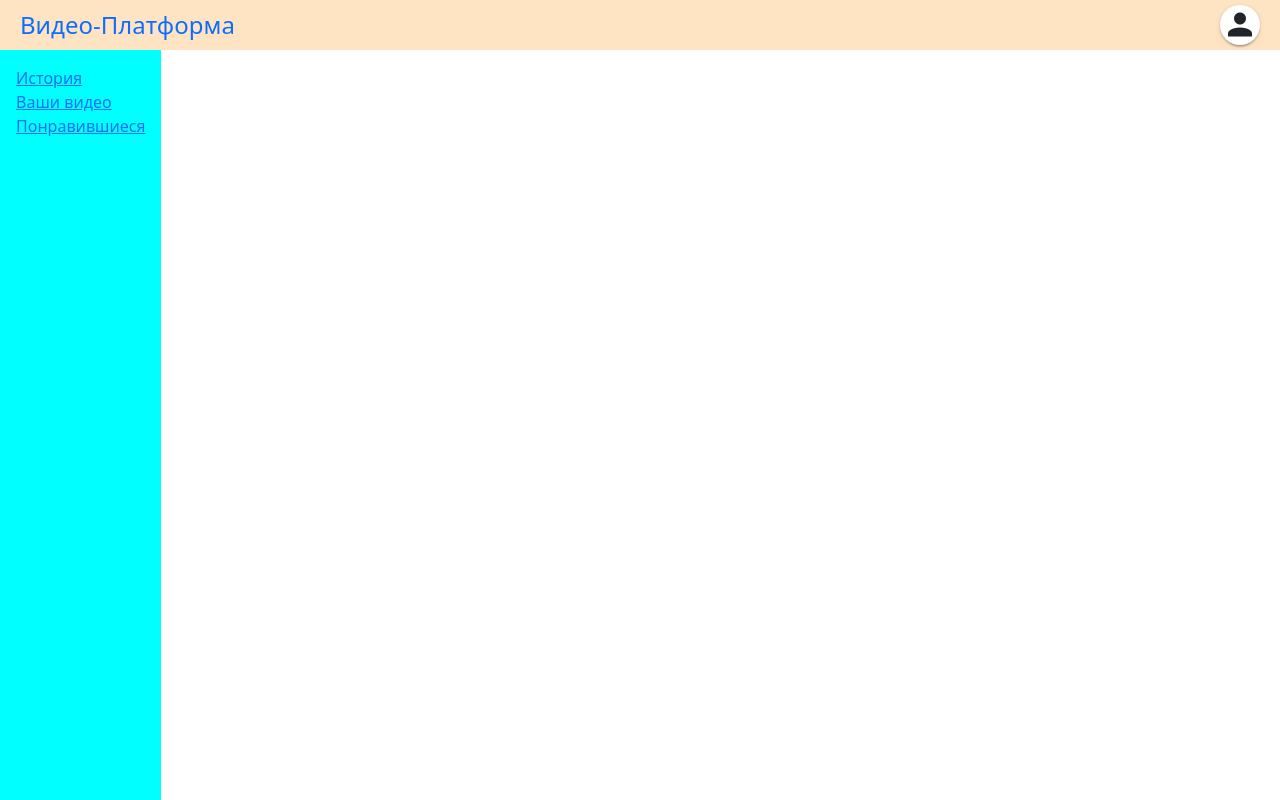
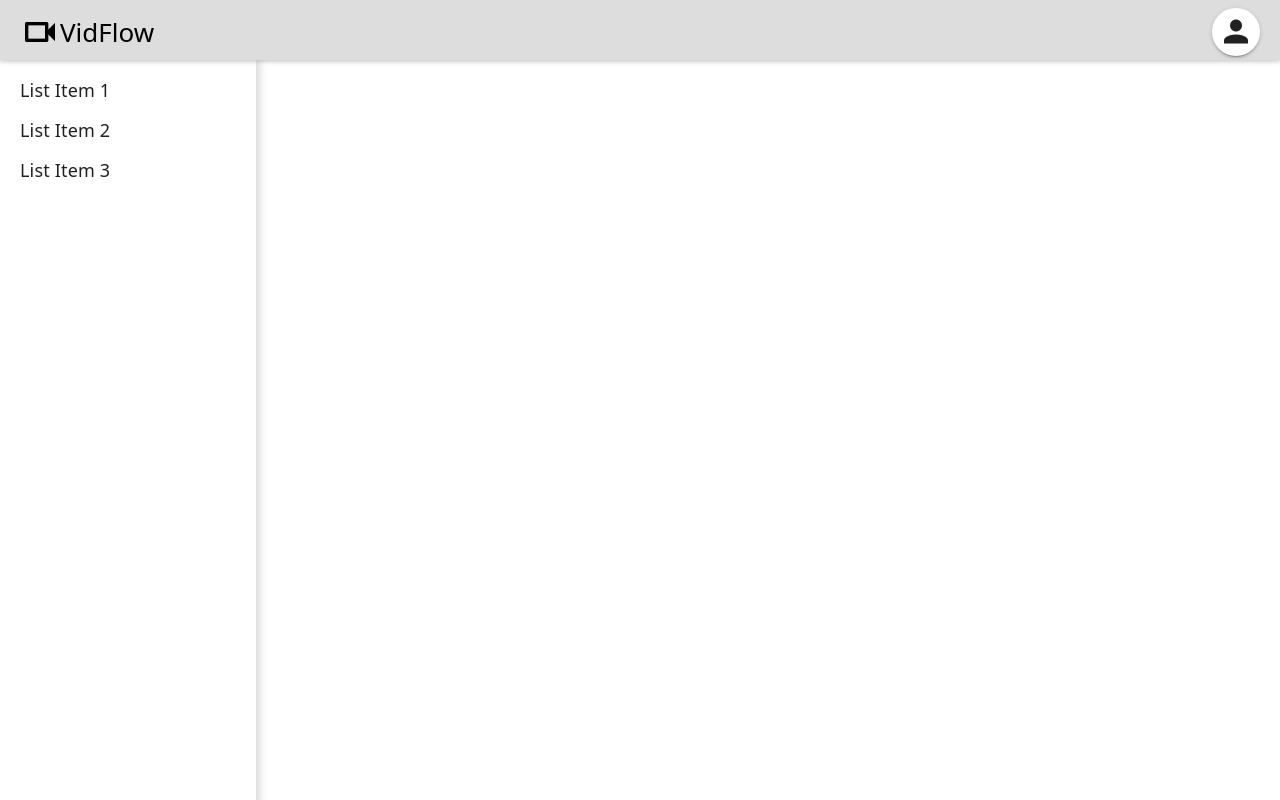
Before and after one commit to JlaBaLLluK/videos, a Vue app in the folder frontend/: page / in a window 1280 px wide. Built offline with nearby package versions, Linux system fonts and the light colour scheme.

Commit message:
feat: rework app.vue

```diff
--- a/frontend/index.html
+++ b/frontend/index.html
@@ -4,7 +4,7 @@
     <meta charset="UTF-8">
     <link rel="icon" href="/favicon.ico">
     <meta name="viewport" content="width=device-width, initial-scale=1.0">
-    <title>Videos</title>
+    <title>VidFlow</title>
   </head>
   <body>
     <div id="app"></div>
--- a/frontend/src/App.vue
+++ b/frontend/src/App.vue
@@ -1,17 +1,18 @@
 <script setup>
-import {computed, onMounted, onUnmounted, ref} from "vue";
+import {computed, onMounted, onUnmounted, ref, watch} from "vue";
 import {useRoute, useRouter} from "vue-router";
 import {userLogout} from "@/api/index.js";
 
 const router = useRouter()
 const route = useRoute();
 
-const isAuthenticated = ref();
+const user = ref(JSON.parse(localStorage.getItem('user')));
+const isAuthenticated = ref(!!user.value);
 const isMenuOpened = ref(false);
-const user = ref({});
 const showSidebar = computed(() => !["registration", "login"].includes(route.name));
 
 function userLoginEventHandler() {
+  user.value = JSON.parse(localStorage.getItem('user'));
   isAuthenticated.value = true;
 }
 
@@ -35,8 +36,6 @@
 }
 
 onMounted(() => {
-  user.value = JSON.parse(localStorage.getItem("user"));
-  isAuthenticated.value = !!user;
   window.addEventListener("user-login", userLoginEventHandler);
   window.addEventListener("user-logout", userLogoutEventHandler);
 });
@@ -49,18 +48,22 @@
 </script>
 
 <template>
+  <v-app>
     <div class="site-container d-flex vh-100">
-    <header class="w-100 d-flex align-center">
-      <nav class="navbar d-flex align-center justify-space-between w-100">
-        <div class="pl-5">
+      <header class="w-100">
+        <nav class="navbar w-100 h-100">
+          <div class="pl-5 h-100">
             <router-link to="/">
-            Видео-Платформа
+              <div class="d-flex h-100 align-center">
+                <v-icon style="font-size: 40px;">mdi-video-outline</v-icon>
+                <span>VidFlow</span>
+              </div>
             </router-link>
           </div>
           <div class="pr-5">
             <v-menu v-model="isMenuOpened">
               <template v-slot:activator="{ props }">
-              <v-btn v-bind="props" icon style="font-size: 24px; height: 40px; width: 40px;" @click="toggleMenu">
+                <v-btn v-bind="props" icon style="font-size: 24px;" @click="toggleMenu">
                   <v-icon>mdi-account</v-icon>
                 </v-btn>
               </template>
@@ -76,34 +79,46 @@
           </div>
         </nav>
       </header>
-    <aside v-if="showSidebar" class="sidebar d-flex flex-column p-3" style="margin-top: 50px; background-color: aqua">
-      <router-link to="/history">История</router-link>
-      <router-link to="/videos">Ваши видео</router-link>
-      <router-link to="/liked">Понравившиеся</router-link>
-    </aside>
+      <v-navigation-drawer v-if="showSidebar">
+        <v-list-item link title="List Item 1" class="pl-5"></v-list-item>
+        <v-list-item link title="List Item 2" class="pl-5"></v-list-item>
+        <v-list-item link title="List Item 3" class="pl-5"></v-list-item>
+      </v-navigation-drawer>
       <div class="d-flex justify-center w-100">
         <router-view/>
       </div>
     </div>
+  </v-app>
 </template>
 
-<style>
-body {
-  margin: 0;
-  padding: 0;
-}
-</style>
-
 <style scoped>
-
 header {
-  background-color: bisque;
-  height: 50px;
+  background-color: #dddddd;
+  height: 60px;
   position: fixed;
+  box-shadow: 0 2px 4px rgba(0, 0, 0, 0.2);
+  z-index: 2 !important;
 }
 
 header a {
   text-decoration: none;
-  font-size: 24px;
+  font-size: 26px;
+  color: black;
 }
+
+:deep(.v-navigation-drawer) {
+  padding-top: 10px;
+  margin-top: 60px;
+  width: 250px;
+  background-color: #FFFFFF;
+  border: none;
+  box-shadow: 4px 0 8px rgba(0, 0, 0, 0.15);
+  z-index: 1 !important;
+}
+
+:deep(.v-list-item-title) {
+  font-size: 18px;
+}
+
+
 </style>
```
Also changed, not shown: 1 other file (tests, documents, lock files or other folders). Lines whose indentation alone changed are shown as unchanged.
